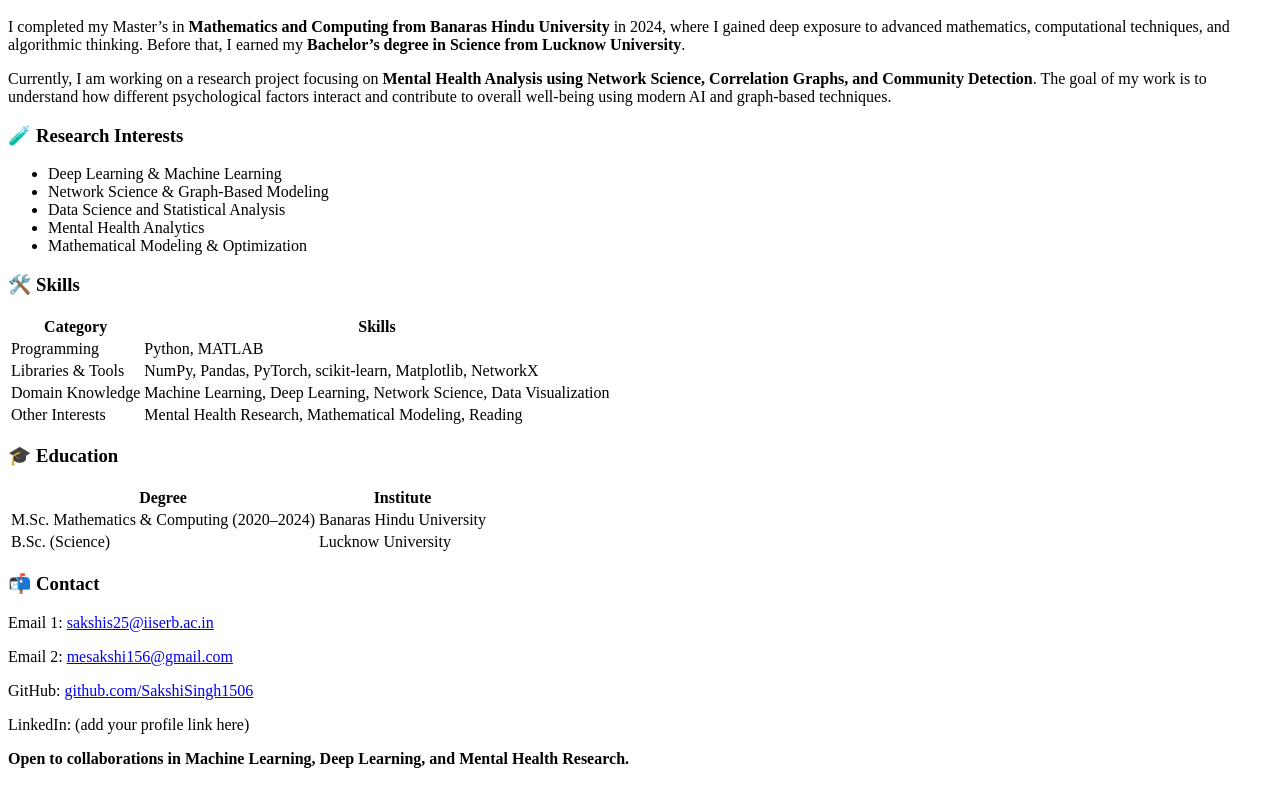
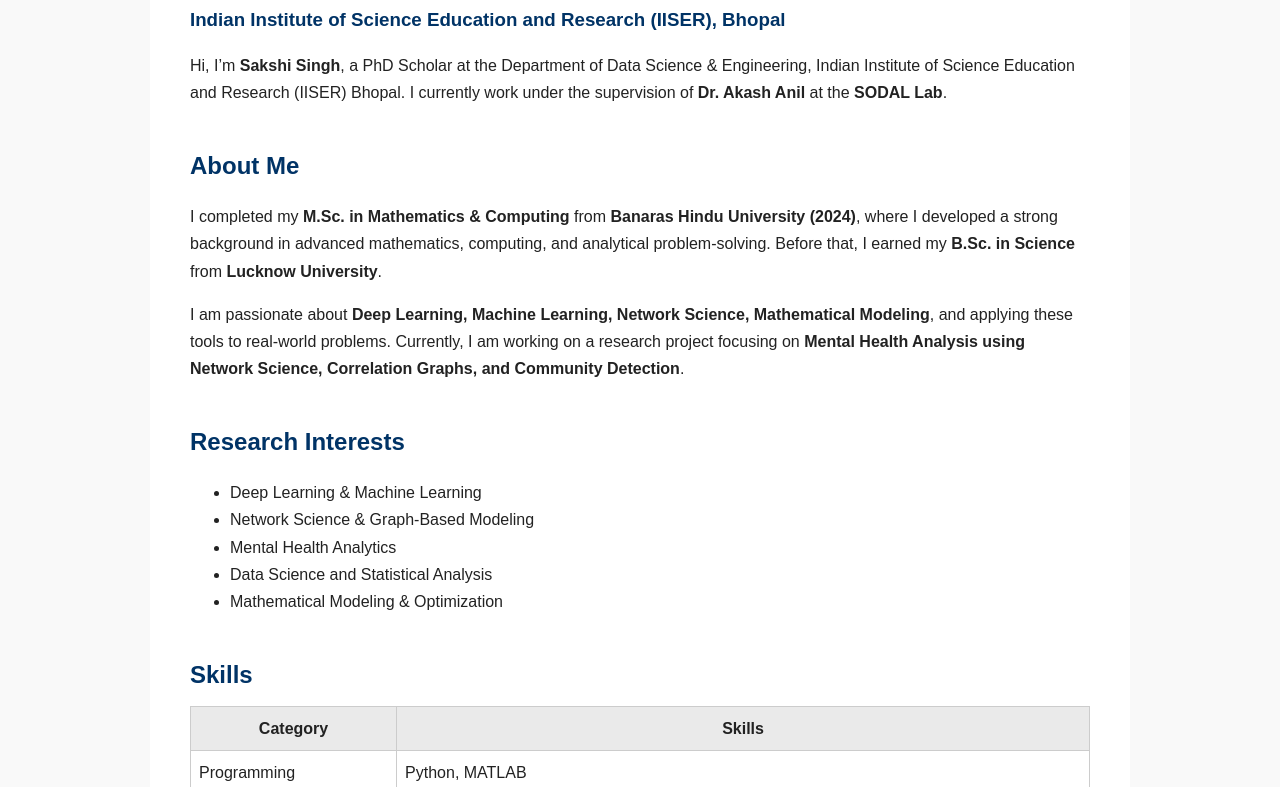
Before and after one commit to SakshiSingh1506/SakshiSingh1506.github.io, a plain HTML site: page index.html in a window 1280 px wide. Shown: the part 191-978 px from the top of the page. Drawn offline with Linux system fonts and the light colour scheme.

Commit message:
Update index.html

```diff
--- a/index.html
+++ b/index.html
@@ -1,36 +1,93 @@
+<!DOCTYPE html>
+<html lang="en">
+<head>
+    <meta charset="UTF-8" />
+    <meta name="viewport" content="width=device-width, initial-scale=1.0" />
+    <title>Sakshi Singh | Research Scholar</title>
+    <style>
+        body {
+            font-family: Arial, sans-serif;
+            line-height: 1.7;
+            margin: 0;
+            padding: 0;
+            background: #f9f9f9;
+            color: #222;
+        }
+        .container {
+            max-width: 900px;
+            margin: auto;
+            padding: 40px;
+            background: white;
+        }
+        h1, h2, h3 {
+            color: #003366;
+            margin-bottom: 10px;
+        }
+        .section {
+            margin-bottom: 40px;
+        }
+        table {
+            width: 100%;
+            border-collapse: collapse;
+            margin-top: 10px;
+        }
+        table td, table th {
+            border: 1px solid #ccc;
+            padding: 8px;
+        }
+        table th {
+            background: #eaeaea;
+        }
+        a {
+            color: #003399;
+        }
+    </style>
+</head>
 
-<h1>Sakshi Singh</h1>
-<h2>M.Sc. in Mathematics & Computing, Banaras Hindu University (2024)</h2>
+<body>
+    <div class="container">
 
+        <h1><strong>Sakshi Singh</strong></h1>
+        <h2>Research Scholar</h2>
+        <h3>Indian Institute of Science Education and Research (IISER), Bhopal</h3>
+
+        <div class="section">
             <p>
-I am passionate about exploring the fields of <strong>Deep Learning, Machine Learning, Mathematical Modeling, and Data Science</strong>.
-With a strong mathematical foundation and growing interest in applied AI, I aim to work on impactful research that bridges
-mathematics with intelligent systems.
+                Hi, I’m <strong>Sakshi Singh</strong>, a PhD Scholar at the Department of Data Science & Engineering,
+                Indian Institute of Science Education and Research (IISER) Bhopal.
+                I currently work under the supervision of <strong>Dr. Akash Anil</strong> at the <strong>SODAL Lab</strong>.
             </p>
+        </div>
 
-<h3>👋 About Me</h3>
+        <div class="section">
+            <h2>About Me</h2>
             <p>
-I completed my Master’s in <strong>Mathematics and Computing from Banaras Hindu University</strong> in 2024, where I gained deep exposure
-to advanced mathematics, computational techniques, and algorithmic thinking. Before that, I earned my
-<strong>Bachelor’s degree in Science from Lucknow University</strong>.
+                I completed my <strong>M.Sc. in Mathematics & Computing</strong> from
+                <strong>Banaras Hindu University (2024)</strong>, where I developed a strong background in advanced
+                mathematics, computing, and analytical problem-solving.
+                Before that, I earned my <strong>B.Sc. in Science</strong> from <strong>Lucknow University</strong>.
             </p>
+            <p>
+                I am passionate about <strong>Deep Learning, Machine Learning, Network Science,
+                Mathematical Modeling</strong>, and applying these tools to real-world problems.
+                Currently, I am working on a research project focusing on
+                <strong>Mental Health Analysis using Network Science, Correlation Graphs, and Community Detection</strong>.
+            </p>
+        </div>
 
-<p>
-Currently, I am working on a research project focusing on <strong>Mental Health Analysis using Network Science,
-Correlation Graphs, and Community Detection</strong>. The goal of my work is to understand how different
-psychological factors interact and contribute to overall well-being using modern AI and graph-based techniques.
-</p>
-
-<h3>🧪 Research Interests</h3>
+        <div class="section">
+            <h2>Research Interests</h2>
             <ul>
                 <li>Deep Learning & Machine Learning</li>
                 <li>Network Science & Graph-Based Modeling</li>
+                <li>Mental Health Analytics</li>
                 <li>Data Science and Statistical Analysis</li>
-  <li>Mental Health Analytics</li>
                 <li>Mathematical Modeling & Optimization</li>
             </ul>
+        </div>
 
-<h3>🛠️ Skills</h3>
+        <div class="section">
+            <h2>Skills</h2>
             <table>
                 <tr>
                     <th>Category</th>
@@ -53,8 +110,10 @@
                     <td>Mental Health Research, Mathematical Modeling, Reading</td>
                 </tr>
             </table>
+        </div>
 
-<h3>🎓 Education</h3>
+        <div class="section">
+            <h2>Academic Qualifications</h2>
             <table>
                 <tr>
                     <th>Degree</th>
@@ -69,11 +128,24 @@
                     <td>Lucknow University</td>
                 </tr>
             </table>
+        </div>
 
-<h3>📬 Contact</h3>
-<p>Email 1: <a href="mailto:sakshis25@iiserb.ac.in">sakshis25@iiserb.ac.in</a></p>
-<p>Email 2: <a href="mailto:mesakshi156@gmail.com">mesakshi156@gmail.com</a></p>
-<p>GitHub: <a href="https://github.com/SakshiSingh1506">github.com/SakshiSingh1506</a></p>
-<p>LinkedIn: (add your profile link here)</p>
+        <div class="section">
+            <h2>Achievements</h2>
+            <ul>
+                <li><strong>Cleared GATE (Data Science) in 2025</strong></li>
+                <li><strong>Cleared IIT JAM (Mathematics) in 2021</strong></li>
+            </ul>
+        </div>
 
-<p><strong>Open to collaborations in Machine Learning, Deep Learning, and Mental Health Research.</strong></p>
+        <div class="section">
+            <h2>Contact</h2>
+            <p><strong>Email 1:</strong> <a href="mailto:sakshis25@iiserb.ac.in">sakshis25@iiserb.ac.in</a></p>
+            <p><strong>Email 2:</strong> <a href="mailto:mesakshi156@gmail.com">mesakshi156@gmail.com</a></p>
+            <p><strong>GitHub:</strong> <a href="https://github.com/SakshiSingh1506">github.com/SakshiSingh1506</a></p>
+            <p><strong>LinkedIn:</strong> Add your link here</p>
+        </div>
+
+    </div>
+</body>
+</html>
```
Lines whose indentation alone changed are shown as unchanged.
